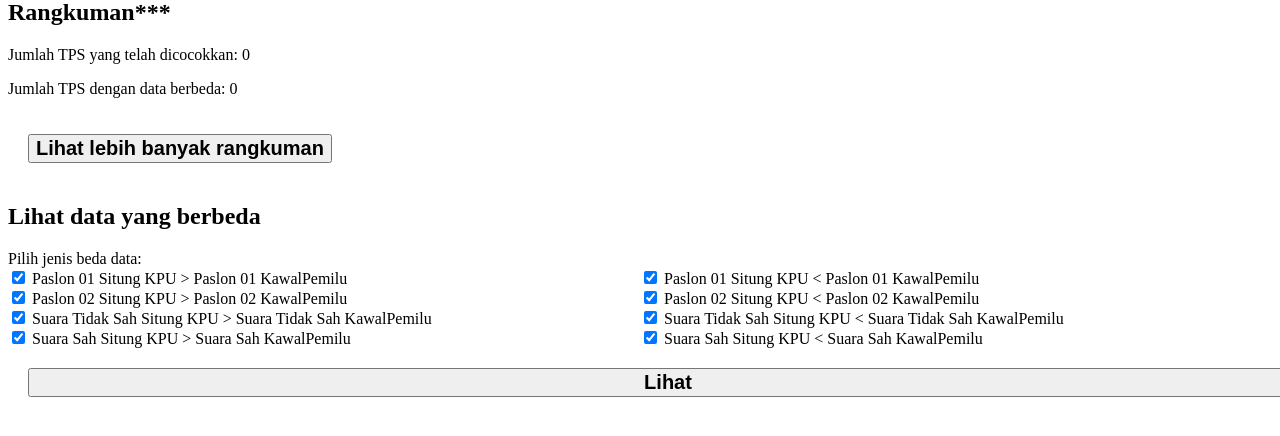
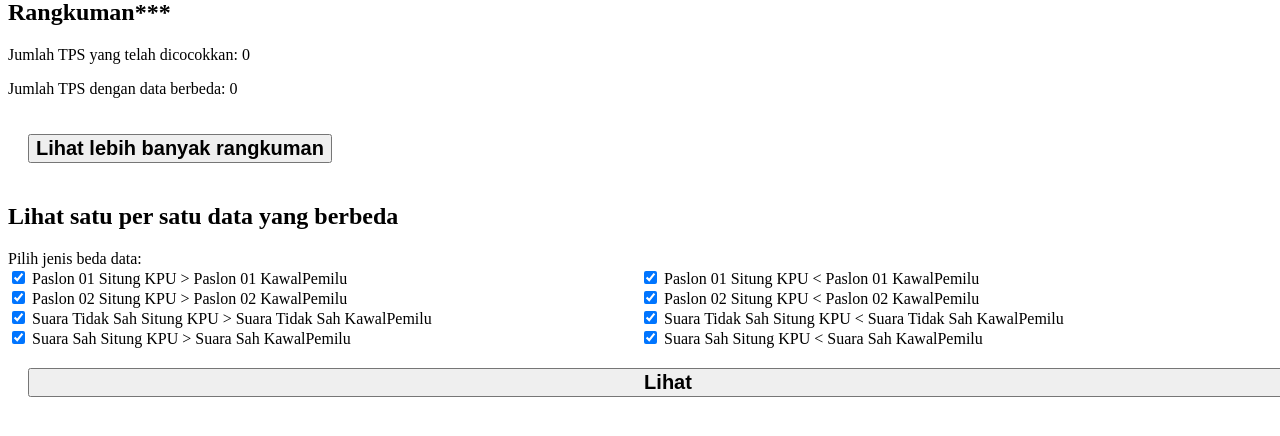
Before and after one commit to muhammadnizami/periksa-suara-2019, a PHP site: page /beda_kawalpemilu_pilpres.php in a window 1280 px wide; the page is wider, and only the part inside the window is pictured. Shown: the part 164-600 px from the top of that part. Run offline with PHP 8.4, Linux system fonts and the light colour scheme; data that the repository does not hold is empty.

Commit message:
fix wording

```diff
--- a/beda_kawalpemilu_pilpres.php
+++ b/beda_kawalpemilu_pilpres.php
@@ -263,7 +263,7 @@
 		    </div>
 		</div>
 
-		<h2>Lihat data yang berbeda</h2>
+		<h2>Lihat satu per satu data yang berbeda</h2>
 		<form id="filters" onsubmit="onSubmit(); return false;">
 			<script>
 				function onSubmit(){
```
